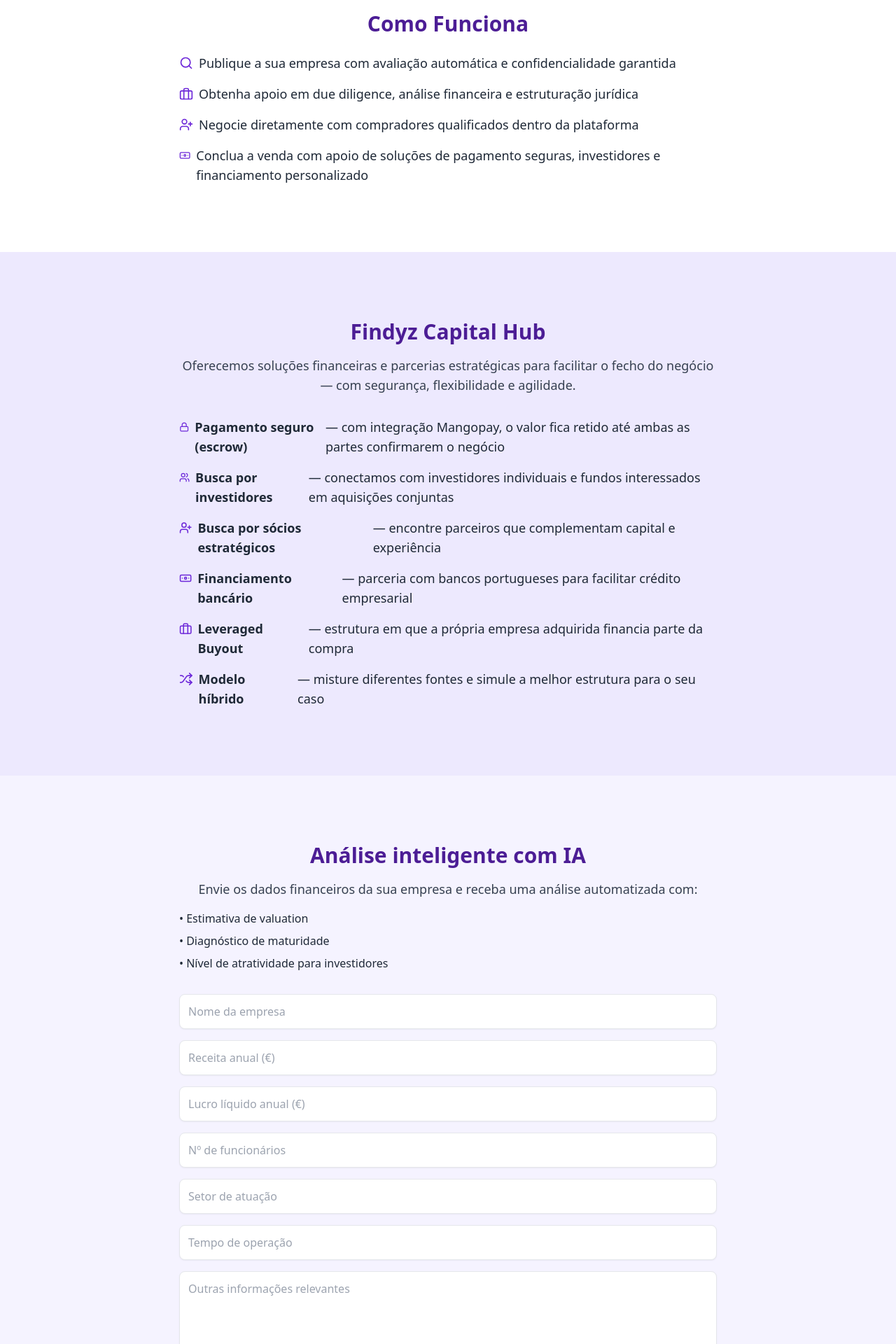
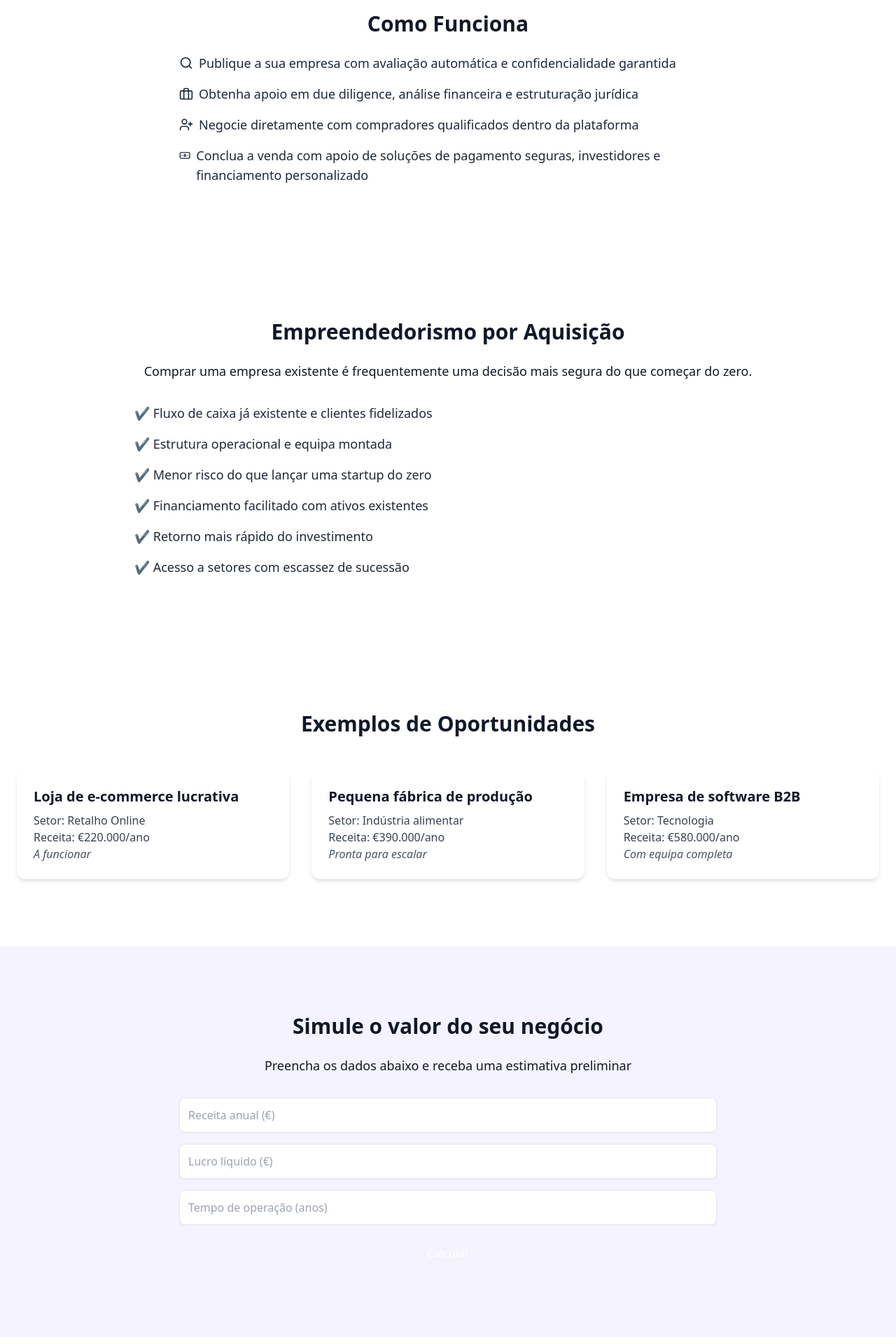
Before and after one commit to femascao/findyz, a Next.js app: page / in a window 1280 px wide. Shown: the part 660-2580 px from the top of the page at 70% size. Built offline with nearby package versions, Linux system fonts and the light colour scheme.

Commit message:
ajustes novo text

```diff
--- a/app/page.jsx
+++ b/app/page.jsx
@@ -5,18 +5,22 @@
 
 export default function Page() {
   return (
-    <div className="min-h-screen bg-white text-gray-900">
+    <div className="min-h-screen bg-background text-gray-900">
       <head>
-        <title>Findyz - Ecossistema de M&A</title>
+        <title>Findyz | Compre ou venda empresas verificados em Portugal</title>
         <meta name="google-site-verification" content="EdfXCh222S1MaK2DojP94z1dcDHFHMyV-hg05In1psY" />
+        <meta name="description" content="O Findyz liga empreendedores a empresas validadas em Portugal. Compre ou venda negócios com segurança, análise IA e financiamento inteligente." />
+        <meta property="og:title" content="Findyz - Empresas verificadas à venda em Portugal" />
+        <meta property="og:description" content="Plataforma digital para compra e venda de empresas verificados. Registe-se para o pré-lançamento." />
+        <meta property="og:image" content="/assets/findyz_logo_transparent.png" />
         <link rel="icon" href="/assets/findyz_logo_transparent.png" type="image/png" />
       </head>
 
       {/* Header */}
-      <header className="bg-white shadow fixed top-0 left-0 w-full z-50">
+      <header className="bg-white shadow fixed top-0 left-0 w-full z-50 text-primary">
         <div className="max-w-7xl mx-auto px-6 py-2 flex justify-between items-center">
-          <Image src="/assets/findyz_logo_transparent.png" alt="Logo Findyz" width={120} height={50} />
-          <nav className="space-x-6 text-violet-900 font-medium">
+          <Image src="/assets/findyz_logo_transparent.png" alt="Logo Findyz" width={120} height={50} priority />
+          <nav className="space-x-6 font-medium">
             <a href="#como-funciona" className="hover:underline">Como Funciona</a>
             <a href="#capital-hub" className="hover:underline">Capital Hub</a>
             <a href="#analise-ia" className="hover:underline">Análise IA</a>
@@ -28,17 +32,18 @@
       <main className="pt-24">
 
         {/* Hero Section */}
-        <section className="px-6 py-24 max-w-7xl mx-auto bg-violet-50 text-center">
-          <h1 className="text-5xl font-bold leading-tight text-violet-900">
-            O 1º ecossistema completo de M&A digital em Portugal
+        <section className="px-6 py-24 max-w-7xl mx-auto bg-background text-center">
+          <h1 className="text-5xl font-bold leading-tight text-primary">
+            O 1.º ecossistema digital de compra e venda de empresas verificados — a nascer em Portugal
           </h1>
           <p className="mt-6 text-xl text-gray-700">
-            Usamos tecnologia para transformar a sucessão empresarial: simplificamos, financiamos e conectamos oportunidades reais com novos empreendedores.
+            Conectamos empreendedores com negócios reais e validados. Se quer comprar ou vender uma empresa em Portugal, o Findyz é o seu ponto de partida.
           </p>
           <div className="mt-10">
             <a
               href="#cadastro"
-              className="inline-block bg-violet-700 text-white text-lg px-8 py-3 rounded-xl shadow-lg hover:bg-violet-800 transition"
+              className="inline-block bg-primary hover:bg-secondary text-white text-lg px-8 py-3 rounded-xl shadow-lg transition"
+              aria-label="Cadastrar para o pré-lançamento"
             >
               Cadastrar para o pré-lançamento
             </a>
@@ -47,74 +52,79 @@
 
         {/* Como Funciona */}
         <section id="como-funciona" className="px-6 py-24 max-w-7xl mx-auto">
-          <h2 className="text-3xl font-bold text-center text-violet-900 mb-6">Como Funciona</h2>
+          <h2 className="text-3xl font-bold text-center text-primary mb-6">Como Funciona</h2>
           <ul className="space-y-4 text-lg text-gray-800 max-w-3xl mx-auto">
-            <li className="flex items-start gap-2"><Search className="text-violet-700 mt-1" size={20} /> Publique a sua empresa com avaliação automática e confidencialidade garantida</li>
-            <li className="flex items-start gap-2"><Briefcase className="text-violet-700 mt-1" size={20} /> Obtenha apoio em due diligence, análise financeira e estruturação jurídica</li>
-            <li className="flex items-start gap-2"><UserPlus className="text-violet-700 mt-1" size={20} /> Negocie diretamente com compradores qualificados dentro da plataforma</li>
-            <li className="flex items-start gap-2"><Banknote className="text-violet-700 mt-1" size={20} /> Conclua a venda com apoio de soluções de pagamento seguras, investidores e financiamento personalizado</li>
+            <li className="flex items-start gap-2"><Search className="text-primary mt-1" size={20} /> Publique a sua empresa com avaliação automática e confidencialidade garantida</li>
+            <li className="flex items-start gap-2"><Briefcase className="text-primary mt-1" size={20} /> Obtenha apoio em due diligence, análise financeira e estruturação jurídica</li>
+            <li className="flex items-start gap-2"><UserPlus className="text-primary mt-1" size={20} /> Negocie diretamente com compradores qualificados dentro da plataforma</li>
+            <li className="flex items-start gap-2"><Banknote className="text-primary mt-1" size={20} /> Conclua a venda com apoio de soluções de pagamento seguras, investidores e financiamento personalizado</li>
           </ul>
         </section>
 
-        {/* Capital Hub */}
-        <section id="capital-hub" className="px-6 py-24 bg-violet-100">
-          <div className="max-w-7xl mx-auto">
-            <h2 className="text-3xl font-bold text-center text-violet-900">Findyz Capital Hub</h2>
-            <p className="mt-4 text-center text-gray-700 text-lg max-w-3xl mx-auto">
-              Oferecemos soluções financeiras e parcerias estratégicas para facilitar o fecho do negócio — com segurança, flexibilidade e agilidade.
+        {/* Empreendedorismo por Aquisição */}
+        <section className="px-6 py-24 bg-background text-gray-900">
+          <div className="max-w-4xl mx-auto text-center">
+            <h2 className="text-3xl font-bold text-primary mb-6">Empreendedorismo por Aquisição</h2>
+            <p className="text-lg text-secondary mb-8">
+              Comprar uma empresa existente é frequentemente uma decisão mais segura do que começar do zero.
             </p>
-            <ul className="mt-8 space-y-4 text-lg text-gray-800 max-w-3xl mx-auto">
-              <li className="flex items-start gap-2"><Lock className="text-violet-700 mt-1" size={20} /> <strong>Pagamento seguro (escrow)</strong> — com integração Mangopay, o valor fica retido até ambas as partes confirmarem o negócio</li>
-              <li className="flex items-start gap-2"><Users className="text-violet-700 mt-1" size={20} /> <strong>Busca por investidores</strong> — conectamos com investidores individuais e fundos interessados em aquisições conjuntas</li>
-              <li className="flex items-start gap-2"><UserPlus className="text-violet-700 mt-1" size={20} /> <strong>Busca por sócios estratégicos</strong> — encontre parceiros que complementam capital e experiência</li>
-              <li className="flex items-start gap-2"><Banknote className="text-violet-700 mt-1" size={20} /> <strong>Financiamento bancário</strong> — parceria com bancos portugueses para facilitar crédito empresarial</li>
-              <li className="flex items-start gap-2"><Briefcase className="text-violet-700 mt-1" size={20} /> <strong>Leveraged Buyout</strong> — estrutura em que a própria empresa adquirida financia parte da compra</li>
-              <li className="flex items-start gap-2"><Shuffle className="text-violet-700 mt-1" size={20} /> <strong>Modelo híbrido</strong> — misture diferentes fontes e simule a melhor estrutura para o seu caso</li>
+            <ul className="space-y-4 text-left text-lg text-gray-800">
+              <li>✔️ Fluxo de caixa já existente e clientes fidelizados</li>
+              <li>✔️ Estrutura operacional e equipa montada</li>
+              <li>✔️ Menor risco do que lançar uma startup do zero</li>
+              <li>✔️ Financiamento facilitado com ativos existentes</li>
+              <li>✔️ Retorno mais rápido do investimento</li>
+              <li>✔️ Acesso a setores com escassez de sucessão</li>
             </ul>
           </div>
         </section>
 
-        {/* Análise com IA */}
-        <section id="analise-ia" className="px-6 py-24 bg-violet-50">
+        {/* Oportunidades de Destaque */}
+        <section className="bg-white py-24">
+          <div className="max-w-7xl mx-auto px-6">
+            <h2 className="text-3xl font-bold text-center text-primary mb-12">Exemplos de Oportunidades</h2>
+            <div className="grid md:grid-cols-3 gap-8">
+              {[{
+                titulo: "Loja de e-commerce lucrativa",
+                setor: "Retalho Online",
+                receita: "€220.000/ano",
+                status: "A funcionar",
+              }, {
+                titulo: "Pequena fábrica de produção",
+                setor: "Indústria alimentar",
+                receita: "€390.000/ano",
+                status: "Pronta para escalar",
+              }, {
+                titulo: "Empresa de software B2B",
+                setor: "Tecnologia",
+                receita: "€580.000/ano",
+                status: "Com equipa completa",
+              }].map((oportunidade, index) => (
+                <div key={index} className="bg-background p-6 rounded-xl shadow-md">
+                  <h3 className="text-xl font-semibold text-primary mb-2">{oportunidade.titulo}</h3>
+                  <p className="text-gray-700">Setor: {oportunidade.setor}</p>
+                  <p className="text-gray-700">Receita: {oportunidade.receita}</p>
+                  <p className="text-gray-600 italic">{oportunidade.status}</p>
+                </div>
+              ))}
+            </div>
+          </div>
+        </section>
+
+        {/* Simulador de Valuation */}
+        <section className="bg-violet-50 py-24">
           <div className="max-w-3xl mx-auto text-center">
-            <h2 className="text-3xl font-bold text-violet-900">Análise inteligente com IA</h2>
-            <p className="mt-4 text-gray-700 text-lg">
-              Envie os dados financeiros da sua empresa e receba uma análise automatizada com:
-            </p>
-            <ul className="text-left mt-4 space-y-2 text-gray-800">
-              <li>• Estimativa de valuation</li>
-              <li>• Diagnóstico de maturidade</li>
-              <li>• Nível de atratividade para investidores</li>
-            </ul>
-            <form action="https://formspree.io/f/mldbeqnd" method="POST" className="mt-8 space-y-4 text-left">
-              <input type="text" name="empresa" placeholder="Nome da empresa" required className="w-full border p-3 rounded-lg shadow-sm" />
-              <input type="text" name="receita" placeholder="Receita anual (€)" required className="w-full border p-3 rounded-lg shadow-sm" />
-              <input type="text" name="lucro" placeholder="Lucro líquido anual (€)" required className="w-full border p-3 rounded-lg shadow-sm" />
-              <input type="text" name="funcionarios" placeholder="Nº de funcionários" required className="w-full border p-3 rounded-lg shadow-sm" />
-              <input type="text" name="setor" placeholder="Setor de atuação" required className="w-full border p-3 rounded-lg shadow-sm" />
-              <input type="text" name="tempo" placeholder="Tempo de operação" required className="w-full border p-3 rounded-lg shadow-sm" />
-              <textarea name="info" rows="4" placeholder="Outras informações relevantes" className="w-full border p-3 rounded-lg shadow-sm"></textarea>
-              <button type="submit" className="w-full bg-violet-700 text-white py-3 rounded-lg hover:bg-violet-800 transition">Submeter</button>
+            <h2 className="text-3xl font-bold text-primary mb-6">Simule o valor do seu negócio</h2>
+            <p className="text-lg text-secondary mb-8">Preencha os dados abaixo e receba uma estimativa preliminar</p>
+            <form className="space-y-4 text-left">
+              <input type="number" placeholder="Receita anual (€)" className="w-full border p-3 rounded-lg shadow-sm" aria-label="Receita anual" />
+              <input type="number" placeholder="Lucro líquido (€)" className="w-full border p-3 rounded-lg shadow-sm" aria-label="Lucro líquido" />
+              <input type="number" placeholder="Tempo de operação (anos)" className="w-full border p-3 rounded-lg shadow-sm" aria-label="Tempo de operação" />
+              <button type="submit" className="w-full bg-primary hover:bg-secondary text-white py-3 rounded-lg" aria-label="Calcular Valuation">Calcular</button>
             </form>
           </div>
         </section>
 
-        {/* Formulário de contato */}
-        <section id="cadastro" className="px-6 py-24 bg-gray-50">
-          <h3 className="text-2xl font-semibold text-center mb-6 text-violet-900">
-            Quer vender ou comprar uma empresa?
-          </h3>
-          <form action="https://formspree.io/f/mldbeqnd" method="POST" className="max-w-2xl mx-auto space-y-4">
-            <input type="email" name="email" required placeholder="Seu e-mail" className="w-full border p-3 rounded-lg shadow-sm" />
-            <select name="interesse" required className="w-full border p-3 rounded-lg shadow-sm">
-              <option value="">Tenho interesse em...</option>
-              <option value="comprar">Comprar uma empresa</option>
-              <option value="vender">Vender minha empresa</option>
-            </select>
-            <textarea name="mensagem" rows="4" placeholder="Conte mais sobre o que procura ou oferece" className="w-full border p-3 rounded-lg shadow-sm"></textarea>
-            <button type="submit" className="w-full bg-violet-700 text-white py-3 rounded-lg hover:bg-violet-800">Enviar</button>
-          </form>
-        </section>
       </main>
     </div>
   );
```
Also changed, not shown: 1 other file (tests, documents, lock files or other folders).
